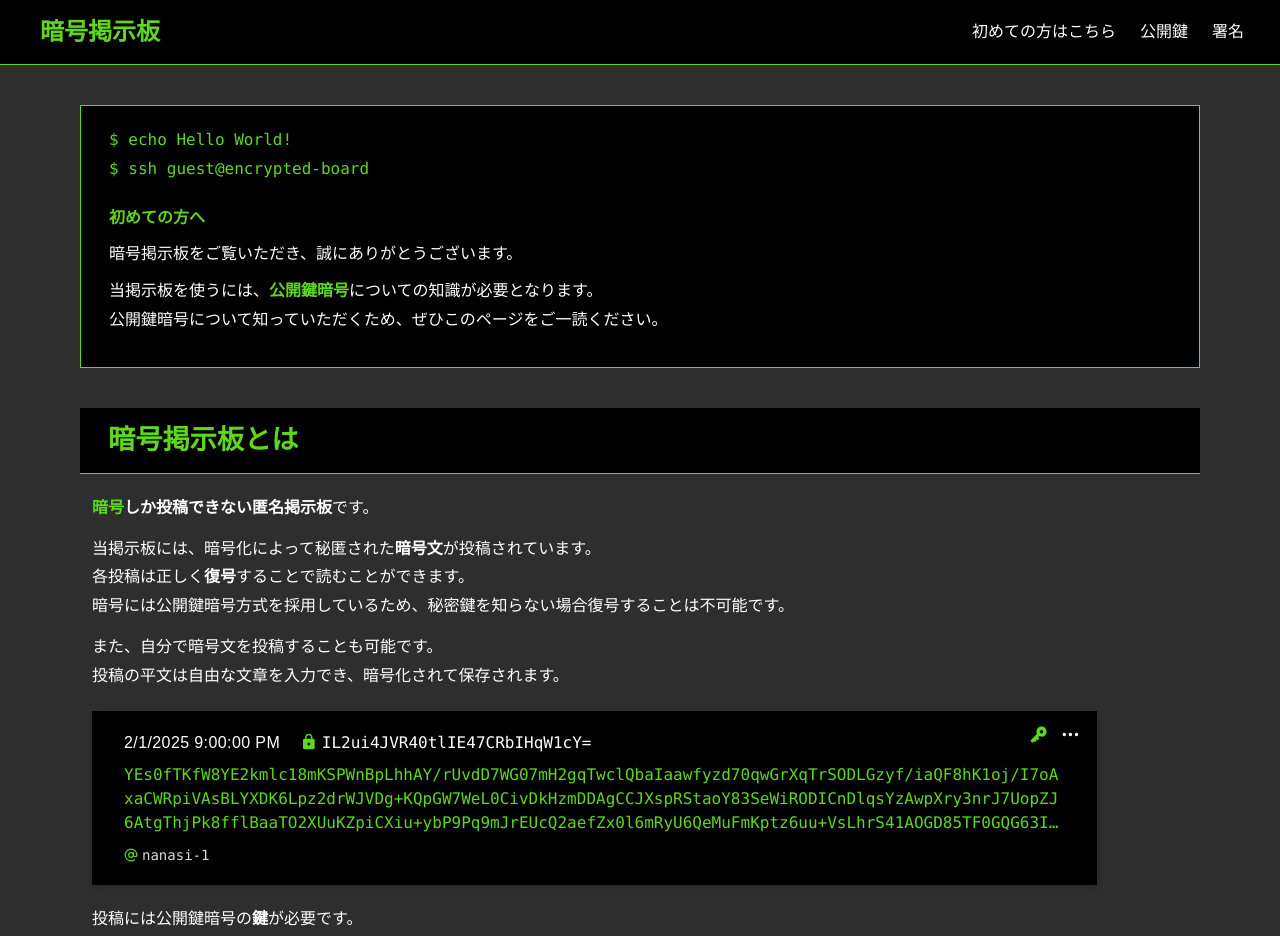
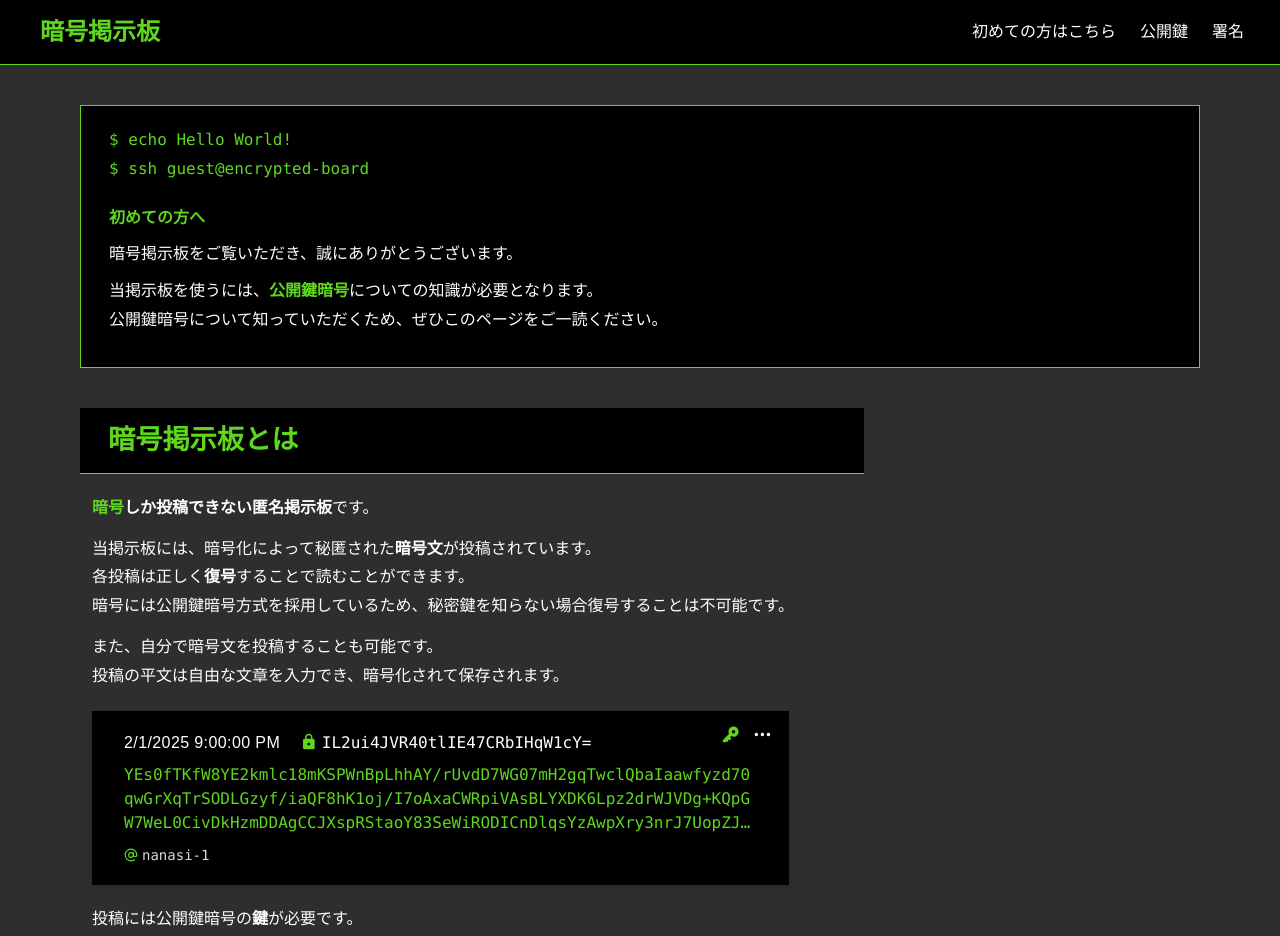
Before and after one commit to nanasi-1/encrypted-board, a Next.js app: page /about in a window 1280 px wide. Shown: the top 936 px of the page. Built offline with nearby package versions, Linux system fonts and the light colour scheme.

Commit message:
仮で目次を追加

```diff
--- a/src/app/about/page.tsx
+++ b/src/app/about/page.tsx
@@ -8,9 +8,16 @@
   return (
     <div className="about px-20">
       <Introduction />
-      <AboutEncryptedBoard />
-      <AboutCrypto />
-      <HowToUse />
+      <div className='flex w-full'>
+        <div className='w-[70%]'>
+          <AboutEncryptedBoard />
+          <AboutCrypto />
+          <HowToUse />
+        </div>
+        <div className='w-[30%] hidden'>
+          もくじ
+        </div>
+      </div>
     </div>
   )
 }
```
